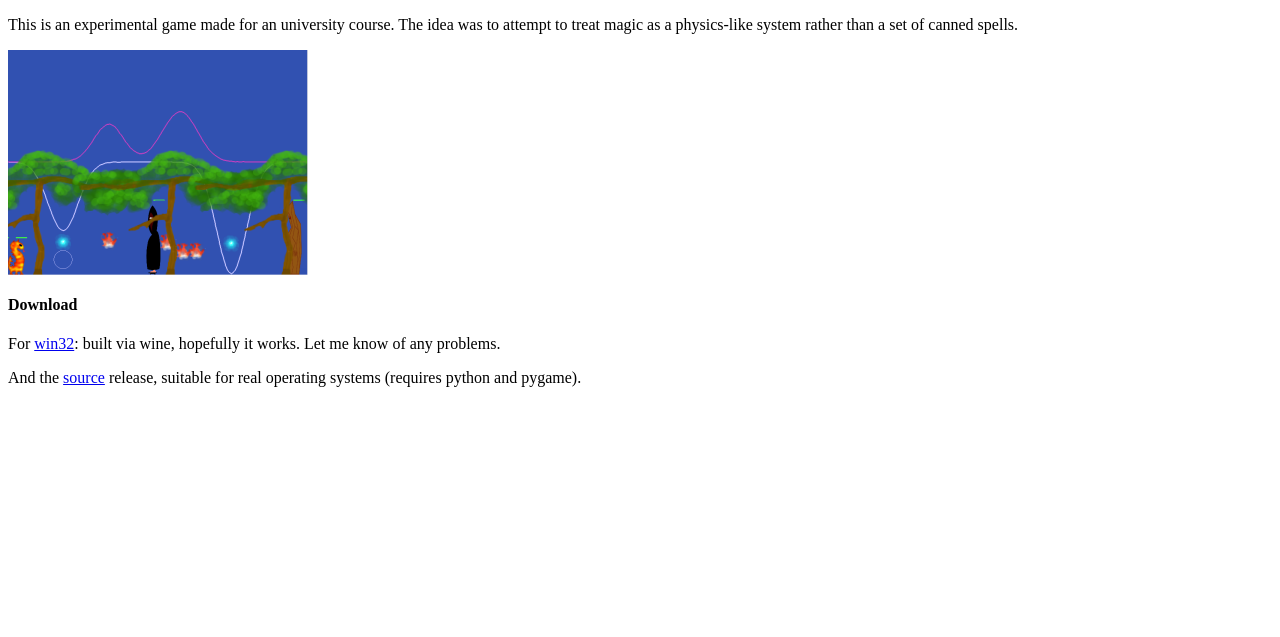
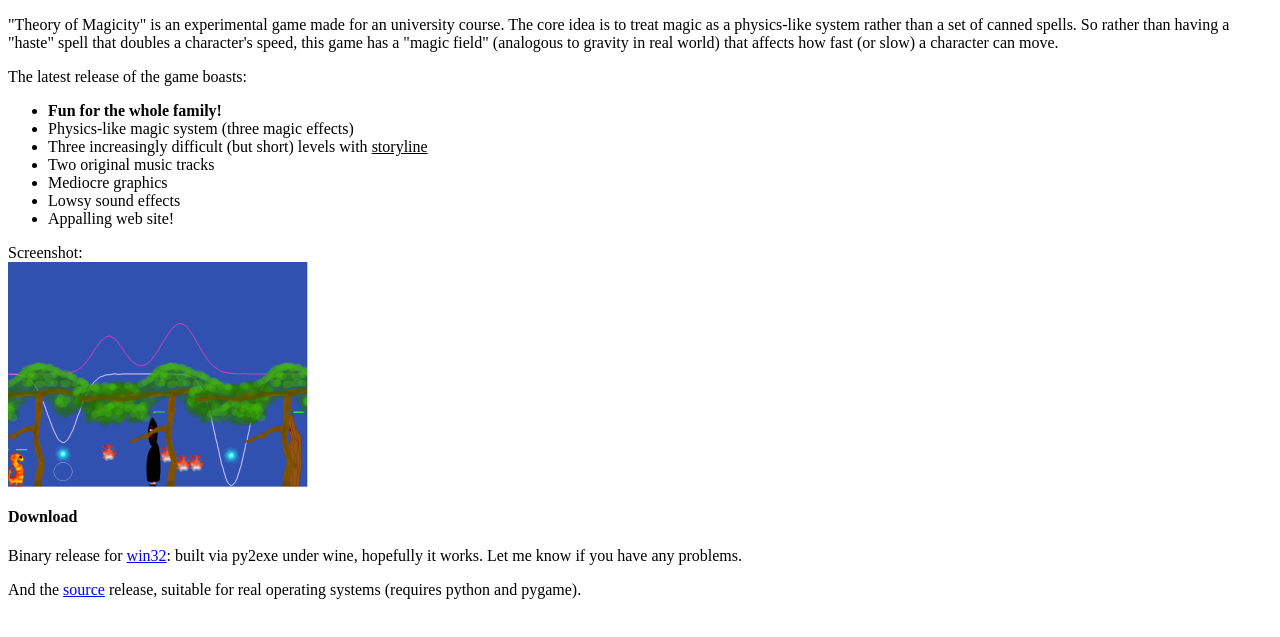
Before and after one commit to windo/Theory-of-Magicity, a plain HTML site: page webpage/index.html in a window 1280 px wide. Shown: the part 33-670 px from the top of the page. Drawn offline with Linux system fonts and the light colour scheme.

Commit message:
bump up version, update build scripts, TODO update webpage for the 0.2 release, spice it up

```diff
--- a/webpage/index.html
+++ b/webpage/index.html
@@ -3,11 +3,23 @@
 <title>Theory of Magicity</title>
 </head>
 <body>
+
 <h3>Theory of Magicity</h3>
-<p>This is an experimental game made for an university course. The idea was to attempt to treat magic as a physics-like system rather than a set of canned spells.</p>
-<p><a href="screenshot.png"><img src="screenshot_thumb.png"></a></p>
+<p>"Theory of Magicity" is an experimental game made for an university course. The core idea is to treat magic as a physics-like system rather than a set of canned spells. So rather than having a "haste" spell that doubles a character's speed, this game has a "magic field" (analogous to gravity in real world) that affects how fast (or slow) a character can move.</p>
+<p>The latest release of the game boasts:</p>
+<ul>
+<li/><b>Fun for the whole family!</b>
+<li/>Physics-like magic system (three magic effects)
+<li/>Three increasingly difficult (but short) levels with <u>storyline</u>
+<li/>Two original music tracks
+<li/>Mediocre graphics
+<li/>Lowsy sound effects
+<li/><blink>Appalling web site!</blink>
+</ul>
+<p>Screenshot:<br/><a href="screenshot.png"><img src="screenshot_thumb.png"></a></p>
+
 <h4>Download</h4>
-<p>For <a href="files/magicity-win32-0.1beta.zip">win32</a>: built via wine, hopefully it works. Let me know of any problems.</p>
-<p>And the <a href="files/magicity-src-0.1beta.tar.gz">source</a> release, suitable for real operating systems (requires python and pygame).</p>
+<p>Binary release for <a href="files/magicity-win32-0.2beta.zip">win32</a>: built via py2exe under wine, hopefully it works. Let me know if you have any problems.</p>
+<p>And the <a href="files/magicity-src-0.2beta.tar.gz">source</a> release, suitable for real operating systems (requires python and pygame).</p>
 </body>
 </html>
```
Also changed, not shown: TODO.txt, 3 other files.
